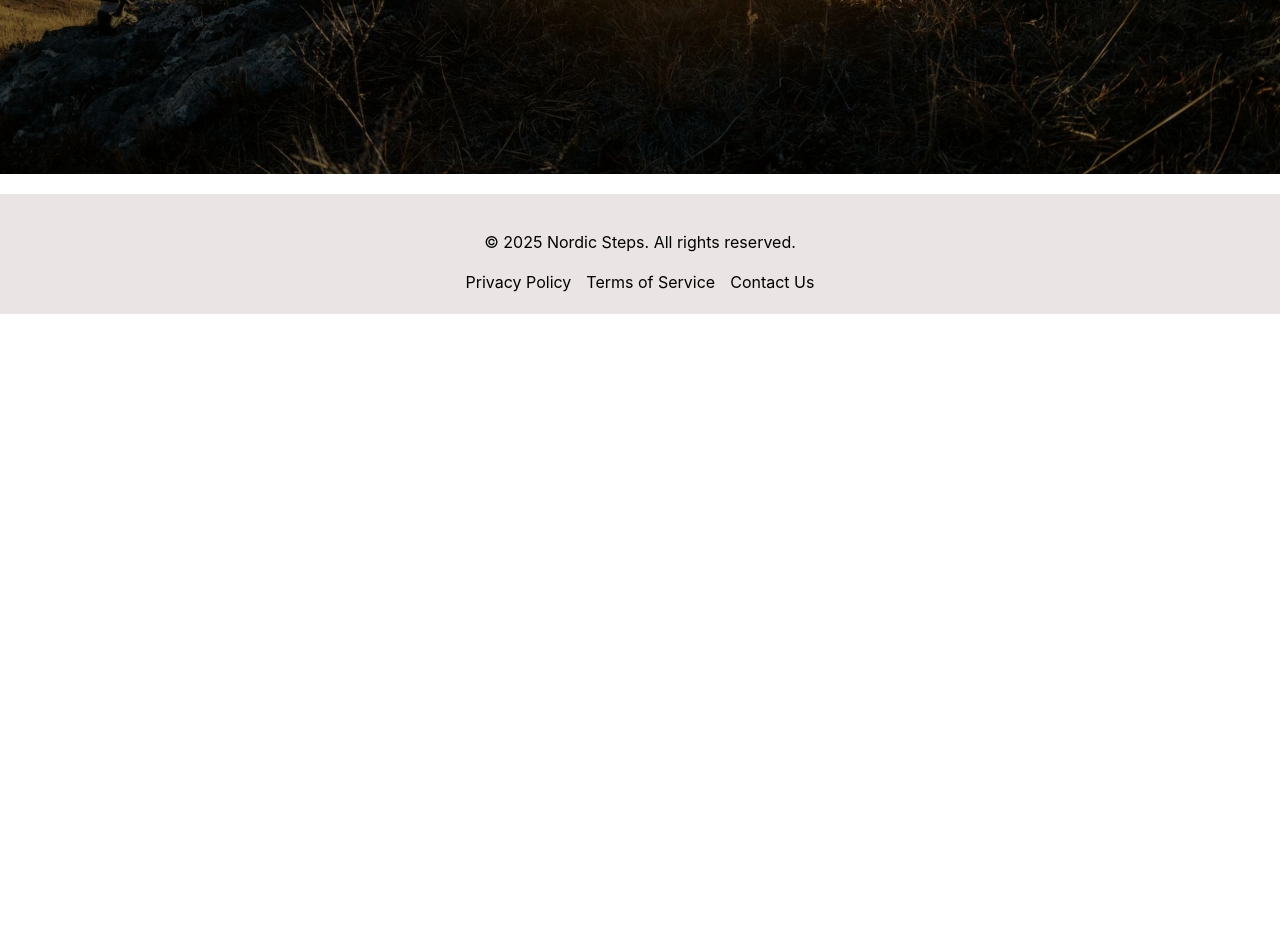
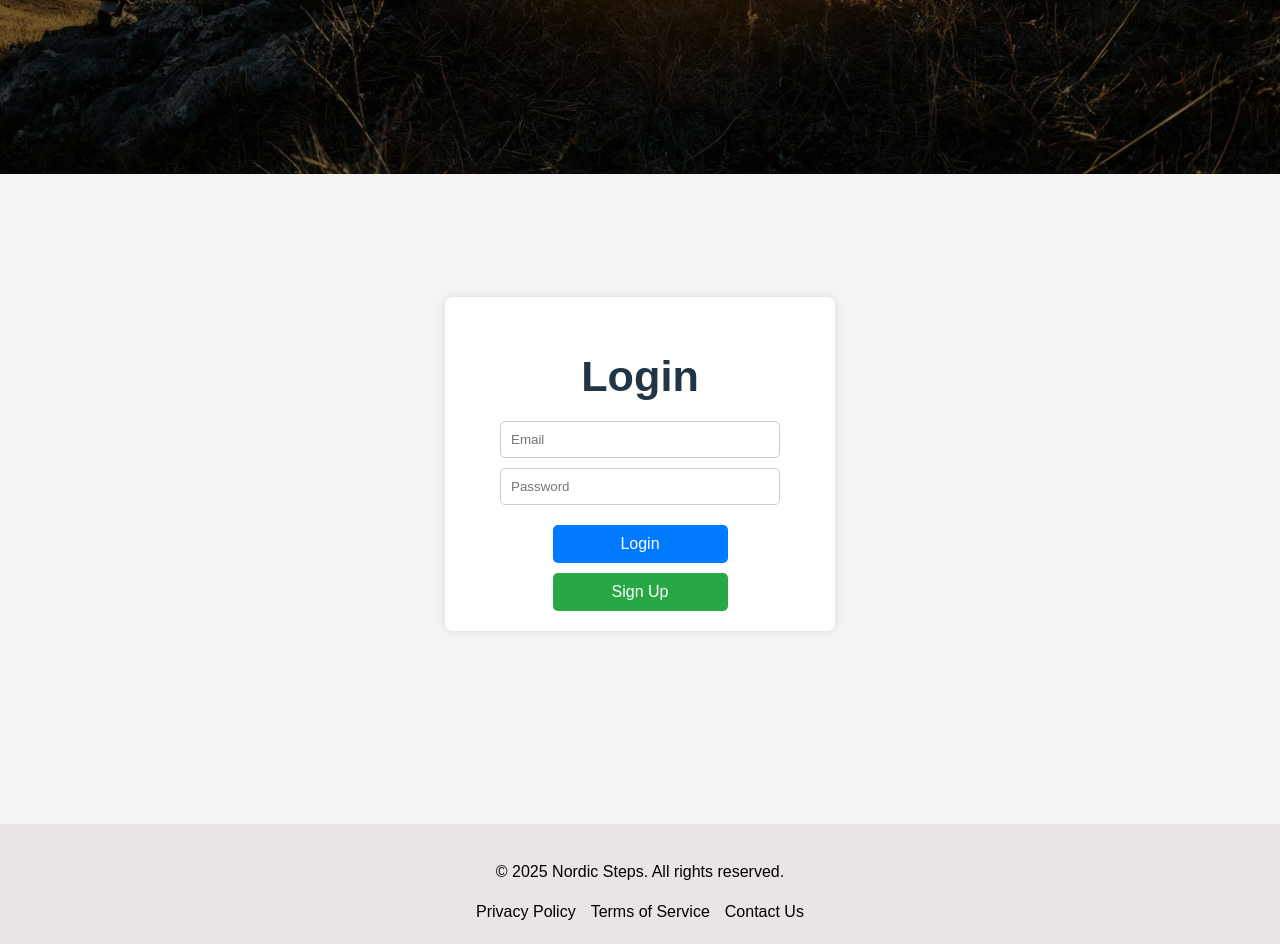
Before and after one commit to sarinang92/nordicsteps-frontend, a React (Vite) app: page /nordicsteps/login in a window 1280 px wide. Shown: the part 720-1664 px from the top of the page. Before the commit the page ends 1034 px from the top, so only its background shows below. Built offline with nearby package versions, Linux system fonts and the light colour scheme.

Commit message:
merge login and signup into front page

```diff
--- a/src/components/App/App.jsx
+++ b/src/components/App/App.jsx
@@ -16,6 +16,9 @@ import Men from '../Men/Men.jsx';
 import Women from '../Women/Women.jsx';
 import Kids from '../Kids/Kids.jsx';
 import Sale from '../Sale/Sale.jsx';
+import Login from '../Auth/Login.jsx';
+import SignUp from '../Auth/SignUp';
+
 
 const App = () => {
   return (
@@ -48,6 +51,8 @@ const App = () => {
             <Route path="/women" element={<Women />} />
             <Route path="/kids" element={<Kids />} />
             <Route path="/sale" element={<Sale />} />
+            <Route path="/login" element={<Login />} />
+            <Route path="/signup" element={<SignUp />} />
           </Routes>
 
         </main>
--- /dev/null
+++ b/src/components/Auth/Login.css
@@ -0,0 +1,67 @@
+body {
+    font-family: Arial, sans-serif;
+    background-color: #f4f4f4;
+    margin: 0;
+    padding: 0;
+    text-align: center;
+  }
+
+  .app-container {
+    padding: 20px;
+  }
+
+  .auth-container {
+    display: flex;
+    justify-content: center;
+    align-items: center;
+    height: 85vh;
+    margin-top: -50px;
+  }
+
+  .auth-form {
+    background: white;
+    padding: 20px;
+    border-radius: 8px;
+    box-shadow: 0 0 10px rgba(0, 0, 0, 0.1);
+    width: 350px;
+    text-align: center;
+  }
+
+  .auth-form h2 {
+    text-align: center;
+    margin-bottom: 20px;
+  }
+
+  .auth-form input {
+    width: 80%;
+    padding: 10px;
+    margin: 10px auto;
+    border: 1px solid #ccc;
+    border-radius: 5px;
+    display: block;
+    box-sizing: border-box;
+  }
+
+  .auth-form button {
+    width: 50%;
+    padding: 10px;
+    border: none;
+    border-radius: 5px;
+    color: white;
+    background-color: #007bff;
+    cursor: pointer;
+    font-size: 16px;
+    box-sizing: border-box;
+    margin: 20px auto 0;
+    display: block;
+  }
+
+  .auth-form button:hover {
+    background-color: #0056b3;
+  }
+
+  .error-message {
+    color: red;
+    text-align: center;
+    margin-bottom: 10px;
+  }
--- /dev/null
+++ b/src/components/Auth/Login.jsx
@@ -0,0 +1,59 @@
+import "./Login.css";
+import { useState } from "react";
+import { useNavigate } from 'react-router-dom';
+
+const Login = () => {
+  const [email, setEmail] = useState("");
+  const [password, setPassword] = useState("");
+  const [error, setError] = useState("");
+  const navigate = useNavigate();
+
+  const handleLogin = (e) => {
+    e.preventDefault();
+    if (email === "nordic@example.com" && password === "nordic") {
+      alert("Login successful!");
+    } else {
+      setError("Invalid email or password");
+    }
+  };
+
+  const handleSignUpClick = () => {
+    navigate('/signup'); // Go to signup page
+  };
+
+  return (
+    <div className="auth-container">
+      <form onSubmit={handleLogin} className="auth-form">
+        <h2>Login</h2>
+        {error && <p className="error-message">{error}</p>}
+        <input
+          type="email"
+          placeholder="Email"
+          value={email}
+          onChange={(e) => setEmail(e.target.value)}
+          required
+        />
+        <input
+          type="password"
+          placeholder="Password"
+          value={password}
+          onChange={(e) => setPassword(e.target.value)}
+          required
+        />
+        <button type="submit">Login</button>
+
+
+        <button
+          type="button"
+          onClick={handleSignUpClick}
+          style={{ marginTop: "10px", backgroundColor: "#28a745" }}
+        >
+          Sign Up
+        </button>
+      </form>
+
+    </div>
+  );
+};
+
+export default Login;
--- /dev/null
+++ b/src/components/Auth/SignUp.css
@@ -0,0 +1,67 @@
+body {
+  font-family: Arial, sans-serif;
+  background-color: #f4f4f4;
+  margin: 0;
+  padding: 0;
+  text-align: center;
+}
+
+.app-container {
+  padding: 20px;
+}
+
+.auth-container {
+  display: flex;
+  justify-content: center;
+  align-items: center;
+  height: 85vh;
+  margin-top: -50px;
+}
+
+.auth-form {
+  background: white;
+  padding: 20px;
+  border-radius: 8px;
+  box-shadow: 0 0 10px rgba(0, 0, 0, 0.1);
+  width: 350px;
+  text-align: center;
+}
+
+.auth-form h2 {
+  text-align: center;
+  margin-bottom: 20px;
+}
+
+.auth-form input {
+  width: 80%;
+  padding: 10px;
+  margin: 10px auto;
+  border: 1px solid #ccc;
+  border-radius: 5px;
+  display: block;
+  box-sizing: border-box;
+}
+
+.auth-form button {
+  width: 50%;
+  padding: 10px;
+  border: none;
+  border-radius: 5px;
+  color: white;
+  background-color: #007bff;
+  cursor: pointer;
+  font-size: 16px;
+  box-sizing: border-box;
+  margin: 20px auto 0;
+  display: block;
+}
+
+.auth-form button:hover {
+  background-color: #0056b3;
+}
+
+.error-message {
+  color: red;
+  text-align: center;
+  margin-bottom: 10px;
+}
--- /dev/null
+++ b/src/components/Auth/SignUp.jsx
@@ -0,0 +1,33 @@
+import "./SignUp.css";
+import { useState } from "react";
+
+const Signup = () => {
+  const [email, setEmail] = useState("");
+  const [password, setPassword] = useState("");
+  const [confirmPassword, setConfirmPassword] = useState("");
+  const [error, setError] = useState("");
+
+  const handleSignup = (e) => {
+    e.preventDefault();
+    if (password !== confirmPassword) {
+      setError("Passwords do not match");
+      return;
+    }
+    alert("Sign-up successful! You can now log in.");
+  };
+
+  return (
+    <div className="auth-container">
+      <form onSubmit={handleSignup} className="auth-form">
+        <h2>Sign Up</h2>
+        {error && <p className="error-message">{error}</p>}
+        <input type="email" placeholder="Email" value={email} onChange={(e) => setEmail(e.target.value)} required />
+        <input type="password" placeholder="Password" value={password} onChange={(e) => setPassword(e.target.value)} required />
+        <input type="password" placeholder="Confirm Password" value={confirmPassword} onChange={(e) => setConfirmPassword(e.target.value)} required />
+        <button type="submit">Sign Up</button>
+      </form>
+    </div>
+  );
+};
+
+export default Signup;
--- a/src/components/UserMenu/UserMenu.jsx
+++ b/src/components/UserMenu/UserMenu.jsx
@@ -1,13 +1,18 @@
 import React, { useState } from 'react';
-import { Link } from 'react-router-dom'; // Import Link from react-router-dom
-import './UserMenu.css'; // Import the CSS file
+import { useNavigate } from 'react-router-dom'; // Import useNavigate
+import './UserMenu.css';
 import userIcon from '../../assets/user.svg';
 
 const UserMenu = () => {
   const [isMenuOpen, setIsMenuOpen] = useState(false);
+  const navigate = useNavigate(); // Initialize navigation
 
   const handleMouseEnter = () => setIsMenuOpen(true);
   const handleMouseLeave = () => setIsMenuOpen(false);
+
+  const handleIconClick = () => {
+    navigate('/login'); // Navigate to login page
+  };
 
   return (
     <div
@@ -15,20 +20,24 @@ const UserMenu = () => {
       onMouseEnter={handleMouseEnter}
       onMouseLeave={handleMouseLeave}
     >
-      <Link to="/account">
-        <img src={userIcon} alt="User Icon" className="user-icon" />
-      </Link>
+      <img
+        src={userIcon}
+        alt="User Icon"
+        className="user-icon"
+        onClick={handleIconClick} // Handle click
+        style={{ cursor: 'pointer' }}
+      />
 
       {isMenuOpen && (
         <ul className="dropdown-menu">
           <li className="menu-item">
-            <Link to="/account" className="menu-link">Profile</Link>
+            <span className="menu-link" onClick={() => navigate('/account')}>Profile</span>
           </li>
           <li className="menu-item">
-            <Link to="/orders" className="menu-link">My Orders</Link>
+            <span className="menu-link" onClick={() => navigate('/orders')}>My Orders</span>
           </li>
           <li className="menu-item">
-            <Link to="/logout" className="menu-link">Logout</Link>
+            <span className="menu-link" onClick={() => navigate('/logout')}>Logout</span>
           </li>
         </ul>
       )}
```
Also changed, not shown: 1 other file (tests, documents, lock files or other folders).
